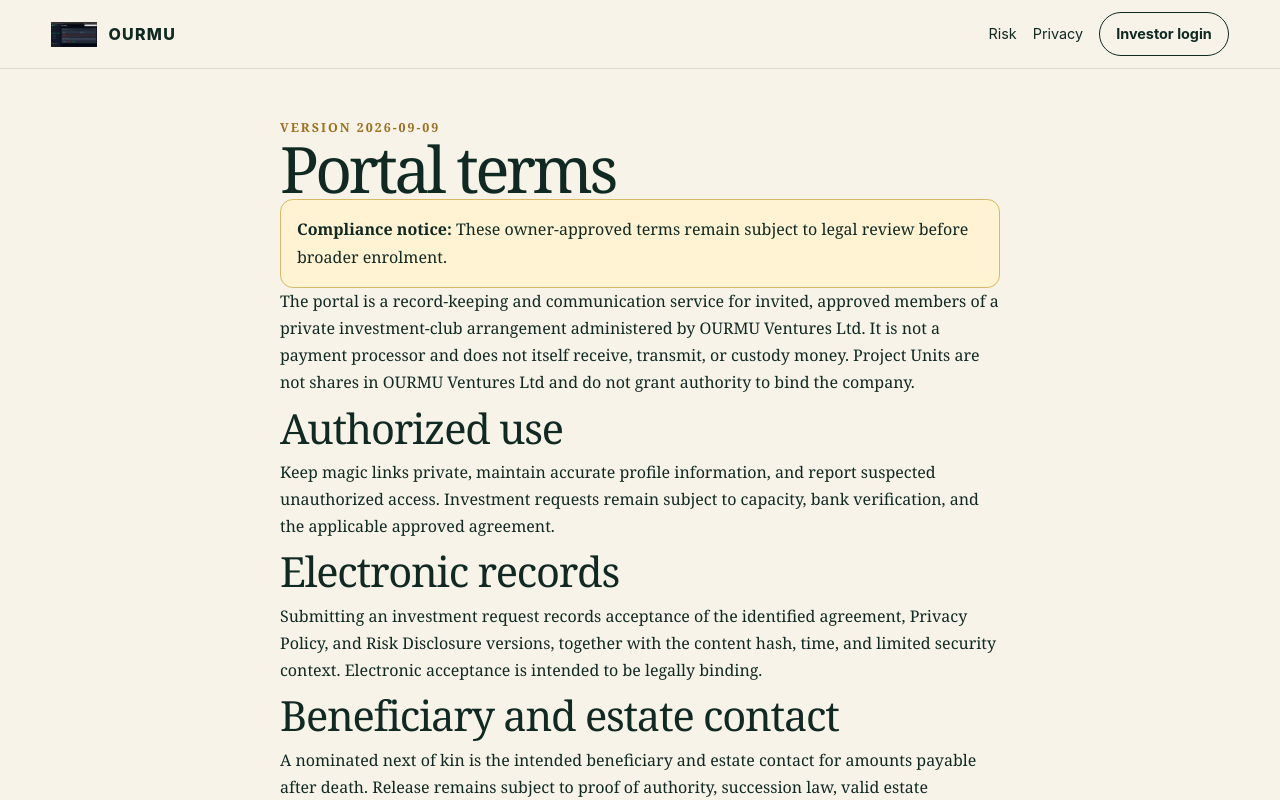
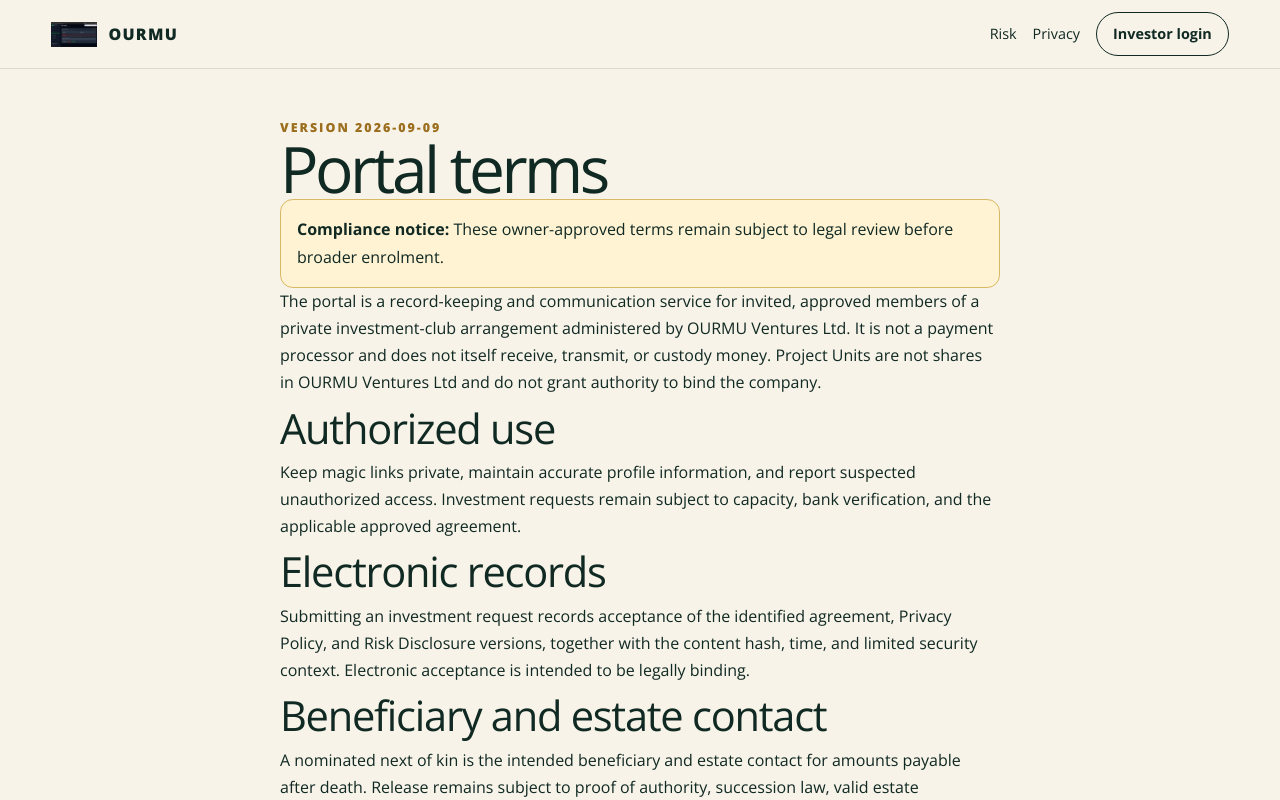
Before and after one commit to OurMu-Ventures/ourmu-app, a Next.js app: page /terms in a window 1280 px wide. Shown: the top 800 px of the page. Built offline with nearby package versions, Linux system fonts and the light colour scheme.

Commit message:
feat: use Open Sans as the app-wide font family

```diff
--- a/src/app/globals.css
+++ b/src/app/globals.css
@@ -22,7 +22,8 @@ body {
   margin: 0;
   min-height: 100vh;
   font-family:
-    Inter,
+    "Open Sans",
+    var(--font-open-sans),
     ui-sans-serif,
     system-ui,
     -apple-system,
@@ -430,10 +431,15 @@ th {
   font-weight: 700;
 }
 .legal {
-  font-family: Georgia, serif;
+  font-family:
+    "Open Sans",
+    var(--font-open-sans),
+    ui-sans-serif,
+    system-ui,
+    sans-serif;
 }
 .legal h1 {
-  font-family: var(--font-geist-sans);
+  font-family: var(--font-open-sans);
   font-size: clamp(2.2rem, 5vw, 4rem);
 }
 .legal-banner {
@@ -441,7 +447,7 @@ th {
   border: 1px solid #d8b865;
   padding: 1rem;
   border-radius: 0.8rem;
-  font-family: var(--font-geist-sans);
+  font-family: var(--font-open-sans);
 }
 @media (max-width: 850px) {
   .hero {
--- a/src/app/layout.tsx
+++ b/src/app/layout.tsx
@@ -1,6 +1,13 @@
 import type { Metadata } from "next";
+import { Open_Sans } from "next/font/google";
 import { SiteHeader } from "@/components/SiteHeader";
 import "./globals.css";
+
+const openSans = Open_Sans({
+  subsets: ["latin"],
+  display: "swap",
+  variable: "--font-open-sans",
+});
 
 export const metadata: Metadata = {
   title: { default: "OURMU Investor Portal", template: "%s · OURMU" },
@@ -10,8 +17,8 @@ export const metadata: Metadata = {
 
 export default function RootLayout({ children }: LayoutProps<"/">) {
   return (
-    <html lang="en">
-      <body>
+    <html lang="en" className={openSans.variable}>
+      <body className={openSans.className}>
         <a className="skip-link" href="#main">
           Skip to content
         </a>
```
